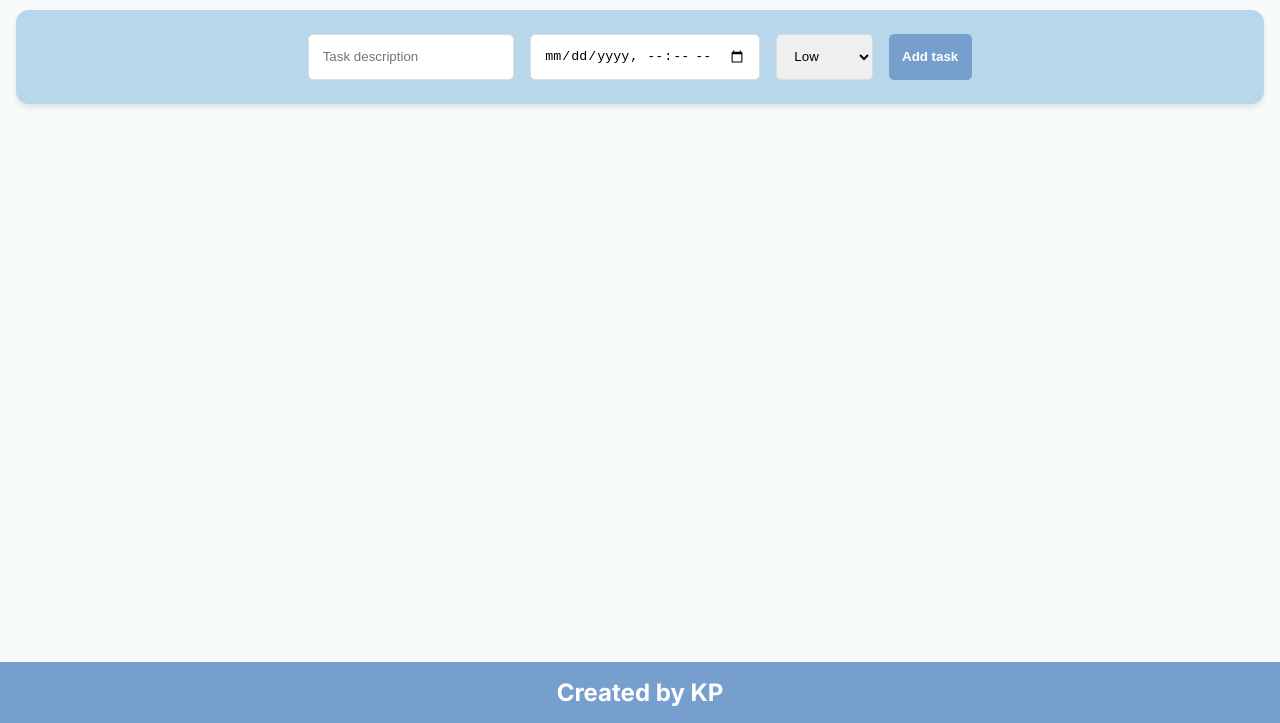
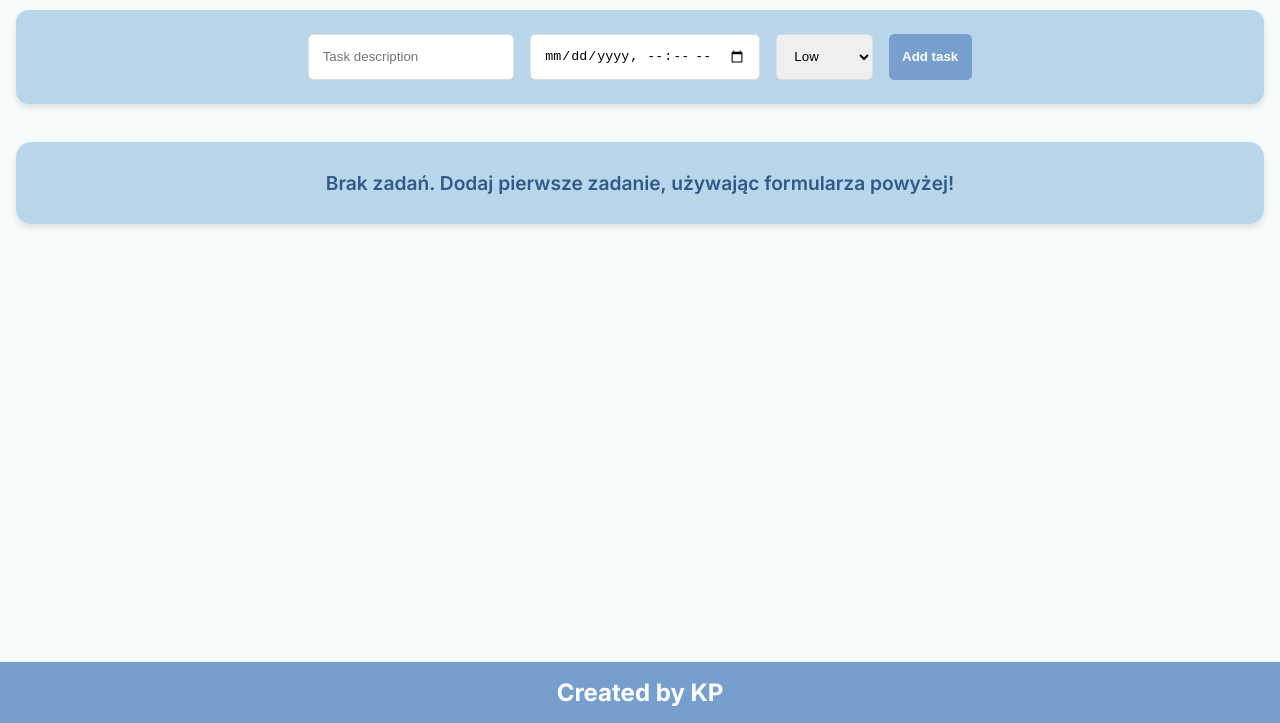
Before and after one commit to k-pilarski/to-do-list, a plain HTML site: page index.html in a window 1280 px wide. Shown: the part 77-800 px from the top of the page. Drawn offline with Linux system fonts and the light colour scheme.

Commit message:
feat: Display empty state message when task list is empty.

```diff
--- a/index.html
+++ b/index.html
@@ -30,6 +30,10 @@
         </form>
 
         <ul class="task-list" id="js--task-list-id"></ul>
+
+        <div id="js--empty-list-message" class="empty-list-message">
+            <p>Brak zadań. Dodaj pierwsze zadanie, używając formularza powyżej!</p>
+        </div>
     </main>
     <footer>
         <h2>Created by KP</h2>
--- a/script.js
+++ b/script.js
@@ -22,9 +22,15 @@ const taskDescription = document.getElementById("js--task-description-id");
 const taskDueDate = document.getElementById("js--task-due-date-id");
 const taskPriority = document.getElementById("js--task-priority-id");
 const tasksList = document.getElementById("js--task-list-id");
+const emptyListMessage = document.getElementById("js--empty-list-message");
 
 function renderTasks() {
     tasksList.innerHTML = "";
+
+    if (tasks.length === 0) {
+        emptyListMessage.style.display = 'block';
+    } else {
+        emptyListMessage.style.display = 'none';
 
         tasks.forEach(task => {
             const listItem = document.createElement('li');
@@ -95,6 +101,7 @@ function renderTasks() {
 
             tasksList.appendChild(listItem);
         });
+    }
 };
 
 renderTasks();
--- a/style.css
+++ b/style.css
@@ -47,6 +47,18 @@ footer {
 
 main {
     padding: 1em;
+}
+
+.empty-list-message {
+    text-align: center;
+    margin-top: 2em;
+    padding: 1.5em;
+    background-color: var(--bg-task-form-color);
+    border-radius: 0.8em;
+    box-shadow: 0 0.2em 0.4em var(--shadow);
+    color: var(--font-color);
+    font-size: 1.2em;
+    display: none;
 }
 
 footer {
@@ -179,7 +191,7 @@ button:hover {
 }
 
 .task-list li.priority-low {
-    border-left: 0.5em solid var(--priority-low-border-color); /* Grubsze obramowanie po lewej stronie */
+    border-left: 0.5em solid var(--priority-low-border-color);
 }
 
 .task-list li.priority-medium {
@@ -190,6 +202,16 @@ button:hover {
     border-left: 0.5em solid var(--priority-high-border-color);
 }
 
+.task-list li.completed .edit-task-btn {
+    opacity: 0.5;
+    cursor: not-allowed;
+    pointer-events: none;
+}
+
+.task-list li.completed .edit-task-btn:hover {
+    background-color: var(--bg-btn-color);
+}
+
 @media only screen and (max-width: 710px) {
   .task-form {
     flex-direction: column;
```
Lines whose indentation alone changed are shown as unchanged.
